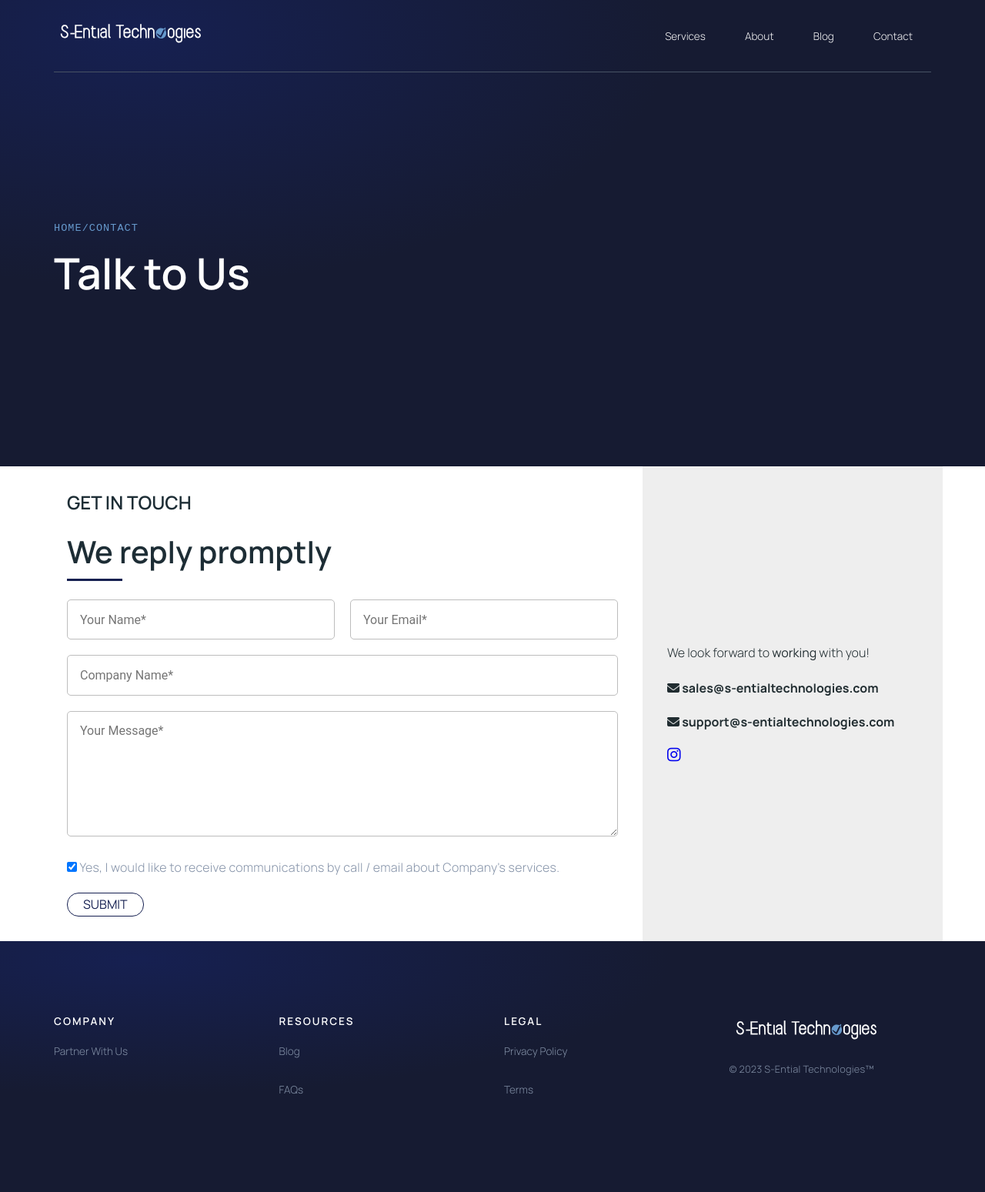
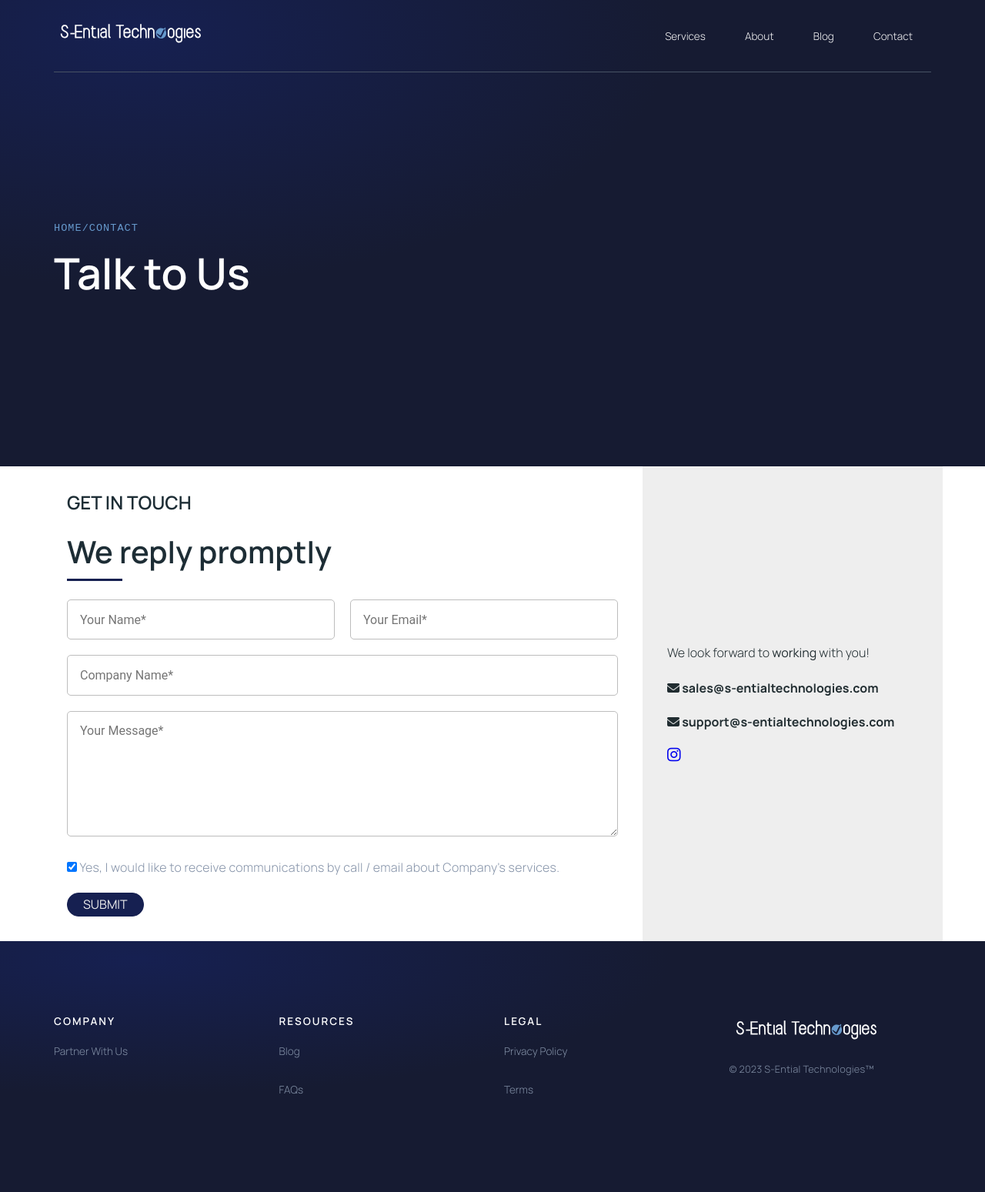
Before and after one commit to s-entialtechnologies/s_ential_technologies, a Jekyll site: the page built from contact.html, in a window 1280 px wide. Shown: the whole page at 77% size. Built offline with Jekyll 4.4.1, drawn with Linux system fonts in a browser that asks for light colours; nearby versions of some CDN libraries; library files that are not in the unit come from our copies; a script that is not in the unit is left out; comment, search, counter and statistics services are not loaded.

Commit message:
Overhauled the website: New Website

```diff
--- a/contact.html
+++ b/contact.html
@@ -148,18 +148,18 @@ textarea {
 }
 
 button, .submit-btn {
-  background: transparent;
+  background: #162051;
   border: 1px solid #162051;
-  color: #162051;
+  color: #eee;
   border-radius: 15px;
   padding: 5px 20px;
   text-transform: uppercase;
 }
 button:hover, .submit-btn:hover,
 button:focus , .submit-btn:focus{
-  background: #162051;
+  background: transparent;
   outline: 0;
-  color: #eee;
+  color: #162051;
 }
 .error {
   color: #162051;
```
